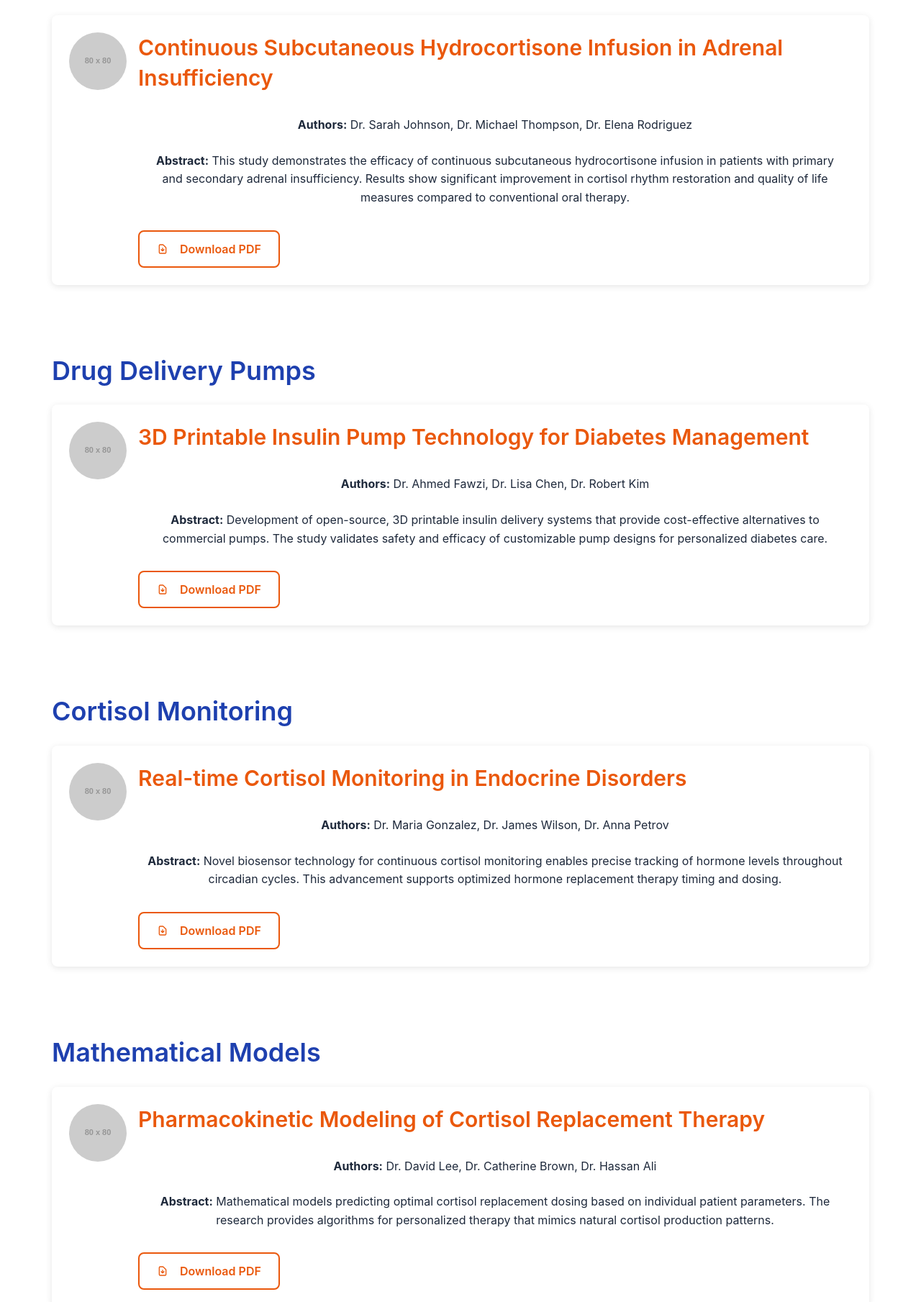
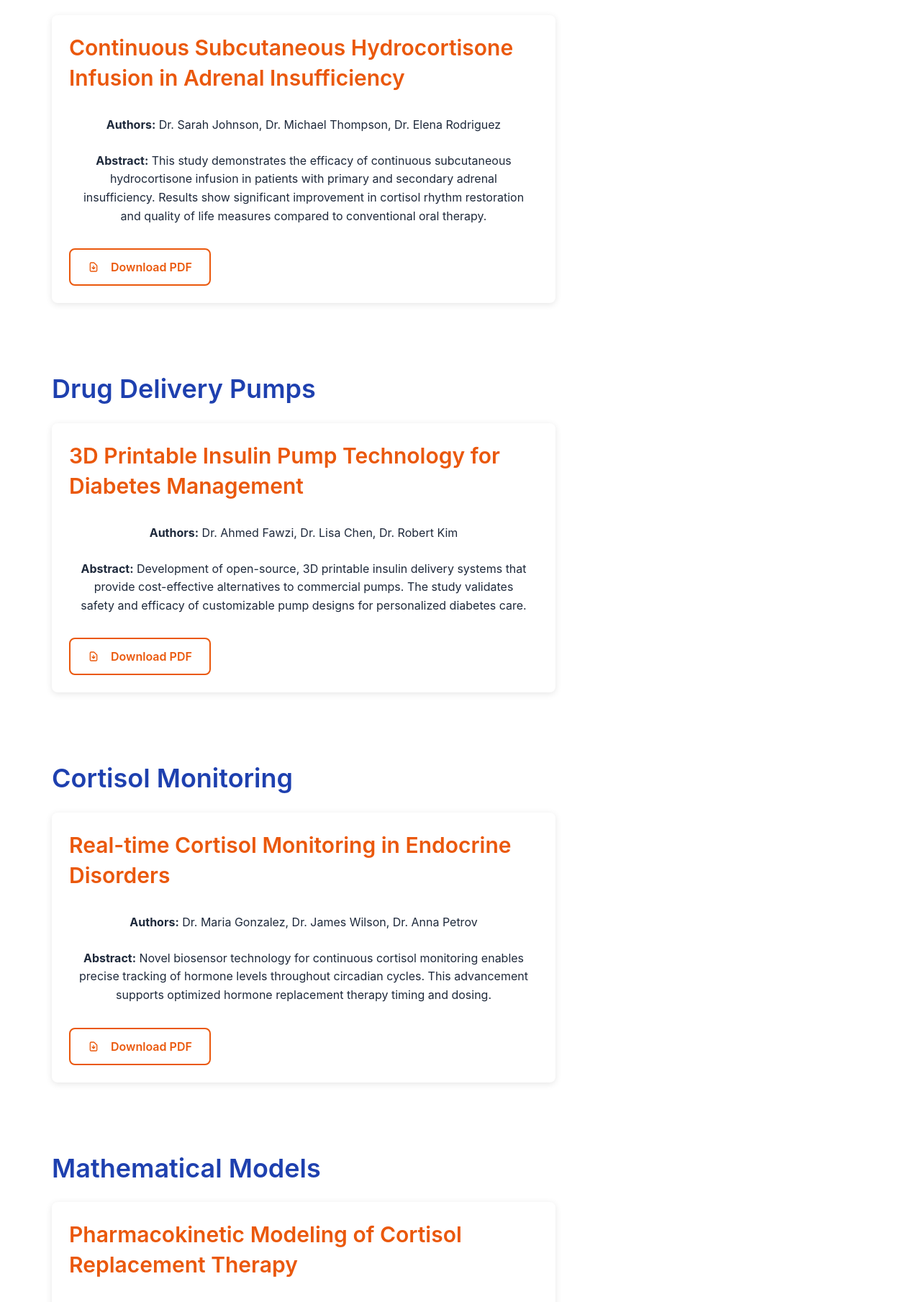
Before and after one commit to Naveduran/hc_infusion_pump_web_page, a plain HTML site: page sources.html in a window 1280 px wide. Shown: the part 456-2265 px from the top of the page at 72% size. Drawn offline with Linux system fonts and the light colour scheme; placeholder pictures from the web are drawn by us.

Commit message:
fix subtitle

```diff
--- a/sources.html
+++ b/sources.html
@@ -17,7 +17,7 @@
             <div class="container">
                 <h1 class="heading-1">Research Sources</h1>
                 <p class="text-large hero__description">
-                    Scientific foundation supporting our hydrocortisone pump development
+                    Scientific research we can use for collective research
                 </p>
             </div>
         </section>
@@ -25,9 +25,8 @@
         <section class="section">
             <div class="container">
                 <h2 class="heading-2">Hydrocortisone Pumps</h2>
-                <div class="card">
-                    <div class="research-card">
-                        <img src="https://via.placeholder.com/80x80" alt="Researcher" class="research-card__image">
+                <div class="card card--compact">
+                    <div class="research-card research-card--no-image">
                         <div class="research-card__content">
                             <h3 class="heading-3">Continuous Subcutaneous Hydrocortisone Infusion in Adrenal Insufficiency</h3>
                             <p><strong>Authors:</strong> Dr. Sarah Johnson, Dr. Michael Thompson, Dr. Elena Rodriguez</p>
@@ -47,9 +46,8 @@
         <section class="section">
             <div class="container">
                 <h2 class="heading-2">Drug Delivery Pumps</h2>
-                <div class="card">
-                    <div class="research-card">
-                        <img src="https://via.placeholder.com/80x80" alt="Researcher" class="research-card__image">
+                <div class="card card--compact">
+                    <div class="research-card research-card--no-image">
                         <div class="research-card__content">
                             <h3 class="heading-3">3D Printable Insulin Pump Technology for Diabetes Management</h3>
                             <p><strong>Authors:</strong> Dr. Ahmed Fawzi, Dr. Lisa Chen, Dr. Robert Kim</p>
@@ -69,9 +67,8 @@
         <section class="section">
             <div class="container">
                 <h2 class="heading-2">Cortisol Monitoring</h2>
-                <div class="card">
-                    <div class="research-card">
-                        <img src="https://via.placeholder.com/80x80" alt="Researcher" class="research-card__image">
+                <div class="card card--compact">
+                    <div class="research-card research-card--no-image">
                         <div class="research-card__content">
                             <h3 class="heading-3">Real-time Cortisol Monitoring in Endocrine Disorders</h3>
                             <p><strong>Authors:</strong> Dr. Maria Gonzalez, Dr. James Wilson, Dr. Anna Petrov</p>
@@ -91,9 +88,8 @@
         <section class="section">
             <div class="container">
                 <h2 class="heading-2">Mathematical Models</h2>
-                <div class="card">
-                    <div class="research-card">
-                        <img src="https://via.placeholder.com/80x80" alt="Researcher" class="research-card__image">
+                <div class="card card--compact">
+                    <div class="research-card research-card--no-image">
                         <div class="research-card__content">
                             <h3 class="heading-3">Pharmacokinetic Modeling of Cortisol Replacement Therapy</h3>
                             <p><strong>Authors:</strong> Dr. David Lee, Dr. Catherine Brown, Dr. Hassan Ali</p>
@@ -113,9 +109,8 @@
         <section class="section">
             <div class="container">
                 <h2 class="heading-2">Cortisol and Brain Function</h2>
-                <div class="card">
-                    <div class="research-card">
-                        <img src="https://via.placeholder.com/80x80" alt="Researcher" class="research-card__image">
+                <div class="card card--compact">
+                    <div class="research-card research-card--no-image">
                         <div class="research-card__content">
                             <h3 class="heading-3">Neurological Impact of Cortisol Rhythm Disruption</h3>
                             <p><strong>Authors:</strong> Dr. Jennifer Taylor, Dr. Mark Anderson, Dr. Yuki Tanaka</p>
```
